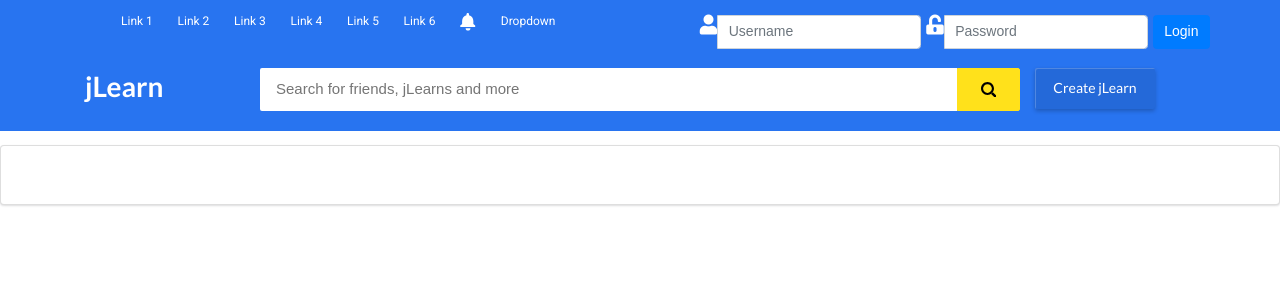
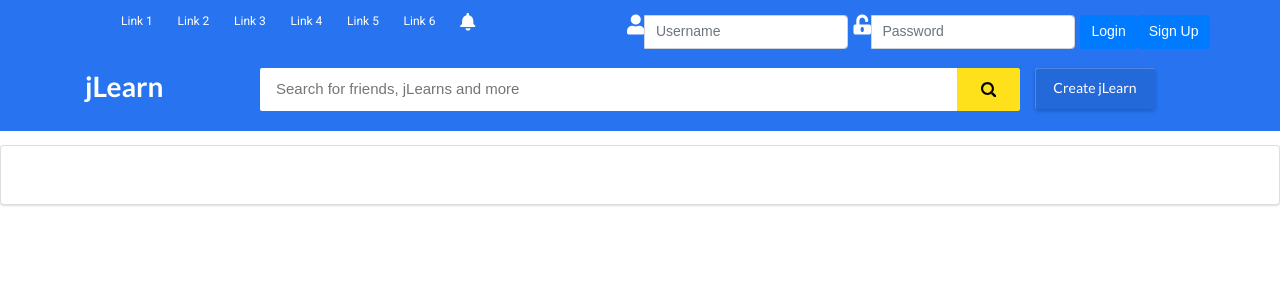
Before and after one commit to tsarchghs/jLearn, a Django app: page /home in a window 1280 px wide. Shown: the top 300 px of the page. Run offline with Django 3.2, Linux system fonts and the light colour scheme; data that the repository does not hold is empty; some libraries are stand-ins or nearby versions.

Commit message:
Removed Dropdown from navbar

```diff
--- a/home/templates/base.html
+++ b/home/templates/base.html
@@ -42,24 +42,6 @@
 
                             </a>
                         </li>
-                        <li class="upper-links dropdown"><a class="links" href="#">Dropdown</a>
-                            <ul class="dropdown-menu">
-                                <li class="profile-li dropdown-item"><a class="profile-links" href="#">Link</a>
-                                </li>
-                                <li class="profile-li dropdown-item"><a class="profile-links" href="#">Link</a>
-                                </li>
-                                <li class="profile-li dropdown-item"><a class="profile-links" href="#">Link</a>
-                                </li>
-                                <li class="profile-li dropdown-item"><a class="profile-links" href="#">Link</a>
-                                </li>
-                                <li class="profile-li dropdown-item"><a class="profile-links" href="#">Link</a>
-                                </li>
-                                <li class="profile-li dropdown-item"><a class="profile-links" href="#">Link</a>
-                                </li>
-                                <li class="profile-li dropdown-item"><a class="profile-links" href="#">Link</a>
-                                </li>
-                            </ul>
-                        </li>
                     </ul>
                     {% if user.is_authenticated %}
                        <li class="upper-links"><a class="links" href="/auth/logout">Logout</a>
@@ -76,6 +58,7 @@
                                 placeholder="Password">
                             </div>
                             <button type="submit" class="btn btn-primary">Login</button>
+                            <button type="submit" class="btn btn-primary">Sign Up</button>
                         </form>
                     {% endif %}
                 </div>
@@ -109,10 +92,10 @@
             <div class="container" style="background-color: #2874f0; padding-top: 10px;"> <span class="sidenav-heading">Home</span>
          <a href="javascript:void(0)"
                 class="closebtn" onclick="closeNav()">&#xD7;</a>
-            </div> <a href="http://clashhacks.in/">Link</a>
+            </div> <a href="" >Link</a>
          <a href="#">Link</a>
             <a
-            href="#">Link</a> <a href="http://clashhacks.in/">Link</a>
+            href="#">Link</a> <a href="#" >Link</a>
         </div>
 
         {% block content %} {% endblock content %}
```
